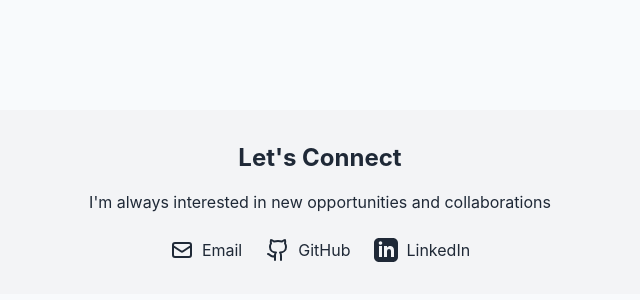
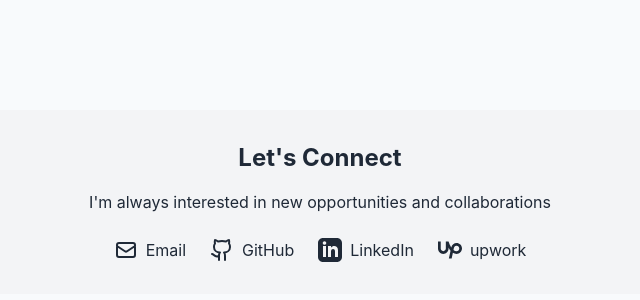
Before and after one commit to etiennegalea/etiennegalea.github.io, a React (Create React App) app: page / in a window 1280 px wide. Shown: the part 1120-1420 px from the top of the page, without its empty margins (320-960 px from the left). Built offline with nearby package versions, Linux system fonts and the light colour scheme.

Commit message:
Added upwork link

```diff
--- a/src/App.js
+++ b/src/App.js
@@ -257,6 +257,17 @@ const Portfolio = () => {
               </svg>
               LinkedIn
             </a>
+            <a
+              href="https://www.upwork.com/freelancers/~01642f900942f42674?mp_source=share"
+              target="_blank"
+              rel="noopener noreferrer"
+              className="flex items-center justify-center gap-2 hover:text-blue-600 transition-colors"
+            >
+              <svg className="w-6 h-6" fill="currentColor" viewBox="0 0 32 32">
+                <path d="M24.75 17.542c-1.469 0-2.849-0.62-4.099-1.635l0.302-1.432 0.010-0.057c0.276-1.521 1.13-4.078 3.786-4.078 1.99 0 3.604 1.615 3.604 3.604 0 1.984-1.615 3.599-3.604 3.599zM24.75 6.693c-3.385 0-6.016 2.198-7.083 5.818-1.625-2.443-2.865-5.38-3.583-7.854h-3.646v9.484c-0.005 1.875-1.521 3.391-3.396 3.396-1.875-0.005-3.391-1.526-3.396-3.396v-9.484h-3.646v9.484c0 3.885 3.161 7.068 7.042 7.068 3.885 0 7.042-3.182 7.042-7.068v-1.589c0.708 1.474 1.578 2.974 2.635 4.297l-2.234 10.495h3.729l1.62-7.615c1.417 0.906 3.047 1.479 4.917 1.479 4 0 7.25-3.271 7.25-7.266 0-4-3.25-7.25-7.25-7.25z"></path>
+              </svg>
+              upwork
+            </a>
           </div>
         </div>
       </footer>
```
